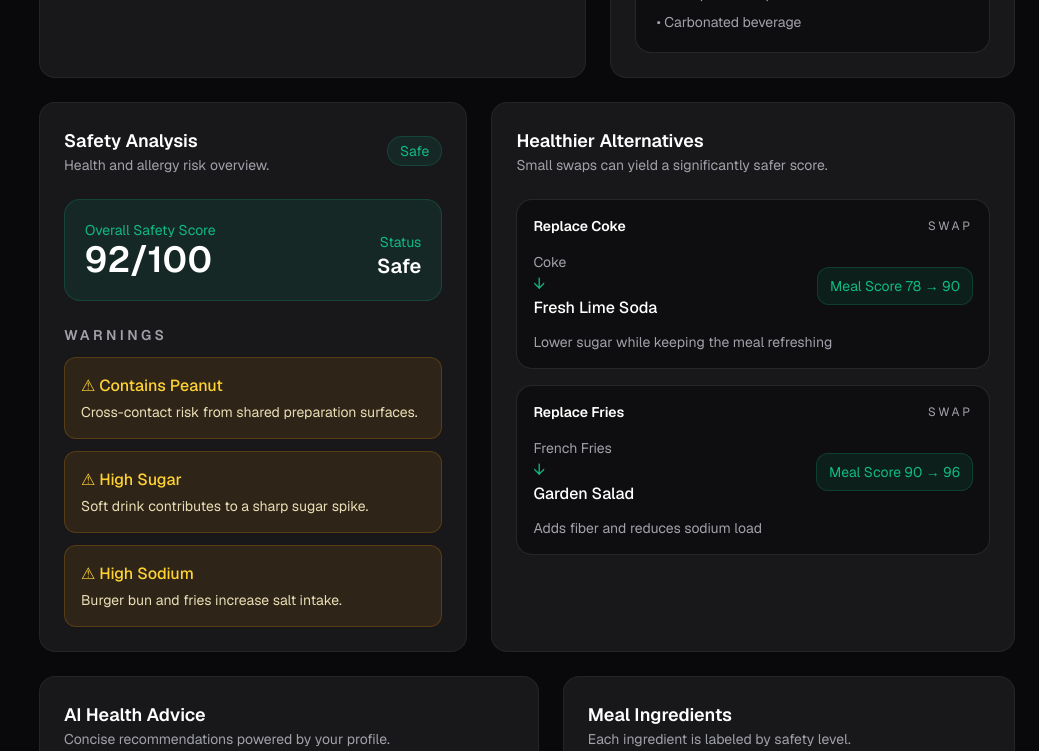
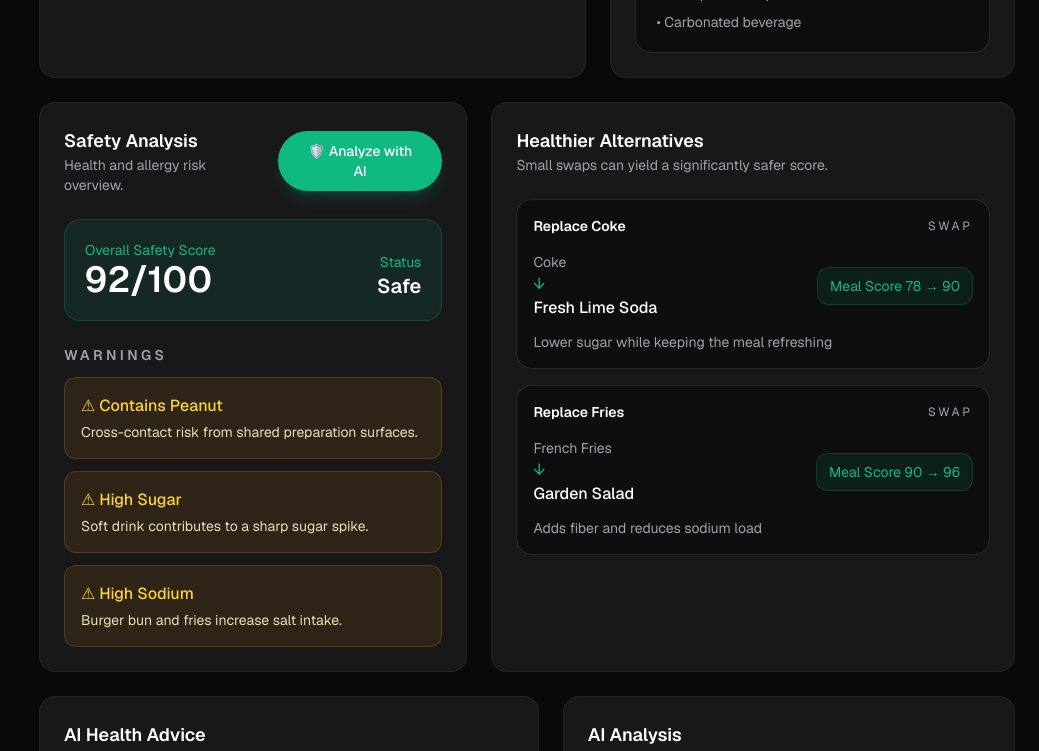
Before and after one commit to ninjaaaa18/DinePulse, a Next.js app: page /dashboard/allergy-safety in a window 1280 px wide. Shown: the part 700-1451 px from the top of the page, without its empty margins (241-1280 px from the left). Built offline with nearby package versions, Linux system fonts and the light colour scheme.

Commit message:
Integrate Gemini AI into dietary safety dashboard

```diff
--- a/src/components/dashboard/allergy-safety/AllergySafetyDashboard.tsx
+++ b/src/components/dashboard/allergy-safety/AllergySafetyDashboard.tsx
@@ -2,6 +2,7 @@
 
 import { useState } from "react";
 import Card from "@/components/cards/Card";
+import Button from "@/components/ui/Button";
 import {
   adviceCards,
   alternativeCards,
@@ -23,10 +24,60 @@ const adviceToneStyles = {
   success: "border-emerald/25 bg-emerald/10",
 };
 
+type AIAnalysisPayload = {
+  summary: string;
+  warnings: string[];
+  healthRisks: string[];
+  safeAlternatives: string[];
+  riskLevel: string;
+  improvedScore: number | null;
+};
+
+const defaultAIAnalysis: AIAnalysisPayload = {
+  summary: "",
+  warnings: [],
+  healthRisks: [],
+  safeAlternatives: [],
+  riskLevel: "",
+  improvedScore: null,
+};
+
+function normalizeAIAnalysisPayload(payload: unknown): AIAnalysisPayload {
+  if (payload && typeof payload === "object") {
+    const root = payload as Record<string, unknown>;
+    const analysis = root.analysis && typeof root.analysis === "object" ? (root.analysis as Record<string, unknown>) : root;
+
+    return {
+      summary: typeof analysis.summary === "string" ? analysis.summary : "",
+      warnings: Array.isArray(analysis.warnings)
+        ? analysis.warnings.filter((item): item is string => typeof item === "string")
+        : [],
+      healthRisks: Array.isArray(analysis.healthRisks)
+        ? analysis.healthRisks.filter((item): item is string => typeof item === "string")
+        : [],
+      safeAlternatives: Array.isArray(analysis.safeAlternatives)
+        ? analysis.safeAlternatives.filter((item): item is string => typeof item === "string")
+        : [],
+      riskLevel: typeof analysis.riskLevel === "string" ? analysis.riskLevel : "",
+      improvedScore:
+        typeof analysis.improvedScore === "number"
+          ? analysis.improvedScore
+          : typeof analysis.score === "number"
+            ? analysis.score
+            : null,
+    };
+  }
+
+  return defaultAIAnalysis;
+}
+
 export default function AllergySafetyDashboard() {
   const [selectedConditions, setSelectedConditions] = useState<string[]>(["Diabetes"]);
   const [selectedDiets, setSelectedDiets] = useState<string[]>(["Vegetarian"]);
   const [selectedAllergies, setSelectedAllergies] = useState<string[]>(["Peanut"]);
+  const [isAnalyzing, setIsAnalyzing] = useState(false);
+  const [analysisError, setAnalysisError] = useState<string | null>(null);
+  const [analysisData, setAnalysisData] = useState<AIAnalysisPayload | null>(null);
 
   const toggleSelection = (
     value: string,
@@ -39,6 +90,51 @@ export default function AllergySafetyDashboard() {
         : [...current, value],
     );
   };
+
+  async function handleAnalyzeWithAI() {
+    setIsAnalyzing(true);
+    setAnalysisError(null);
+    setAnalysisData(null);
+
+    try {
+      const response = await fetch("/api/ai", {
+        method: "POST",
+        headers: {
+          "Content-Type": "application/json",
+        },
+        body: JSON.stringify({
+          type: "dietary-safety",
+          data: {
+            customer: {
+              name: "John",
+              age: 28,
+              diet: "Vegetarian",
+              medicalConditions: ["Diabetes"],
+              allergies: ["Peanuts", "Lactose"],
+            },
+            meal: {
+              name: "Veg Combo Meal",
+              items: ["Veg Burger", "French Fries", "Chocolate Milkshake"],
+            },
+          },
+        }),
+      });
+
+      const payload = await response.json().catch(() => null);
+
+      if (!response.ok || !payload?.success) {
+        throw new Error(payload?.error || "Unable to analyze dietary safety.");
+      }
+
+      setAnalysisData(normalizeAIAnalysisPayload(payload));
+    } catch (error) {
+      setAnalysisError(
+        error instanceof Error ? error.message : "Unable to analyze dietary safety.",
+      );
+    } finally {
+      setIsAnalyzing(false);
+    }
+  }
 
   return (
     <div className="space-y-6">
@@ -209,14 +305,20 @@ export default function AllergySafetyDashboard() {
 
       <section className="grid gap-6 lg:grid-cols-[0.9fr_1.1fr]">
         <Card hover className="space-y-6">
-          <div className="flex items-center justify-between">
+          <div className="flex flex-col gap-4 sm:flex-row sm:items-center sm:justify-between">
             <div>
               <h2 className="text-lg font-semibold text-white">Safety Analysis</h2>
               <p className="text-sm text-muted">Health and allergy risk overview.</p>
             </div>
-            <div className="rounded-full border border-emerald/20 bg-emerald/10 px-3 py-1 text-sm text-emerald">
-              Safe
-            </div>
+            <Button
+              variant="primary"
+              size="md"
+              onClick={handleAnalyzeWithAI}
+              disabled={isAnalyzing}
+              className="w-full sm:w-auto"
+            >
+              {isAnalyzing ? "Analyzing..." : "🛡️ Analyze with AI"}
+            </Button>
           </div>
 
           <div className="rounded-2xl border border-emerald/20 bg-emerald/10 p-5">
@@ -299,6 +401,84 @@ export default function AllergySafetyDashboard() {
 
         <Card hover className="space-y-4">
           <div>
+            <h2 className="text-lg font-semibold text-white">AI Analysis</h2>
+            <p className="text-sm text-muted">Structured insights from the dietary safety model.</p>
+          </div>
+
+          {isAnalyzing ? (
+            <div className="rounded-2xl border border-emerald/20 bg-emerald/10 p-5 text-sm text-emerald">
+              <p className="font-medium">Checking ingredients…</p>
+              <p className="mt-2 text-emerald/80">Checking allergies…</p>
+              <p className="mt-2 text-emerald/80">Generating recommendations…</p>
+            </div>
+          ) : analysisError ? (
+            <div className="rounded-2xl border border-rose-500/20 bg-rose-500/10 p-5 text-sm text-rose-200">
+              <p className="font-medium">Unable to produce AI analysis.</p>
+              <p className="mt-2 text-rose-100/80">{analysisError}</p>
+            </div>
+          ) : analysisData ? (
+            <div className="space-y-4">
+              <div className="rounded-2xl border border-emerald/20 bg-emerald/10 p-4">
+                <p className="text-sm text-emerald">Overall summary</p>
+                <p className="mt-2 text-sm text-white">{analysisData.summary}</p>
+              </div>
+
+              <div className="grid gap-3 md:grid-cols-2">
+                <div className="rounded-2xl border border-white/10 bg-background/60 p-4">
+                  <p className="text-sm font-semibold text-white">Allergy warnings</p>
+                  <ul className="mt-2 space-y-2 text-sm text-muted">
+                    {analysisData.warnings.length > 0 ? (
+                      analysisData.warnings.map((warning) => <li key={warning}>• {warning}</li>)
+                    ) : (
+                      <li>• No major allergy risks detected.</li>
+                    )}
+                  </ul>
+                </div>
+
+                <div className="rounded-2xl border border-white/10 bg-background/60 p-4">
+                  <p className="text-sm font-semibold text-white">Health risks</p>
+                  <ul className="mt-2 space-y-2 text-sm text-muted">
+                    {analysisData.healthRisks.length > 0 ? (
+                      analysisData.healthRisks.map((risk) => <li key={risk}>• {risk}</li>)
+                    ) : (
+                      <li>• No major health concerns noted.</li>
+                    )}
+                  </ul>
+                </div>
+              </div>
+
+              <div className="rounded-2xl border border-white/10 bg-background/60 p-4">
+                <div className="flex flex-wrap items-center justify-between gap-3">
+                  <div>
+                    <p className="text-sm font-semibold text-white">Risk level</p>
+                    <p className="mt-1 text-sm text-muted">{analysisData.riskLevel}</p>
+                  </div>
+                  <div className="rounded-full border border-emerald/20 bg-emerald/10 px-3 py-1 text-sm text-emerald">
+                    Score {analysisData.improvedScore ?? "—"}
+                  </div>
+                </div>
+              </div>
+
+              <div className="rounded-2xl border border-white/10 bg-background/60 p-4">
+                <p className="text-sm font-semibold text-white">Safe alternatives</p>
+                <ul className="mt-2 space-y-2 text-sm text-muted">
+                  {analysisData.safeAlternatives.length > 0 ? (
+                    analysisData.safeAlternatives.map((alternative) => <li key={alternative}>• {alternative}</li>)
+                  ) : (
+                    <li>• No alternatives suggested.</li>
+                  )}
+                </ul>
+              </div>
+            </div>
+          ) : (
+            <div className="rounded-2xl border border-white/10 bg-background/60 p-5 text-sm text-muted">
+              <p>Use the analysis button to generate a tailored AI view of the selected meal.</p>
+            </div>
+          )}
+        </Card>
+
+        <Card hover className="space-y-4">
+          <div>
             <h2 className="text-lg font-semibold text-white">Meal Ingredients</h2>
             <p className="text-sm text-muted">Each ingredient is labeled by safety level.</p>
           </div>
```
